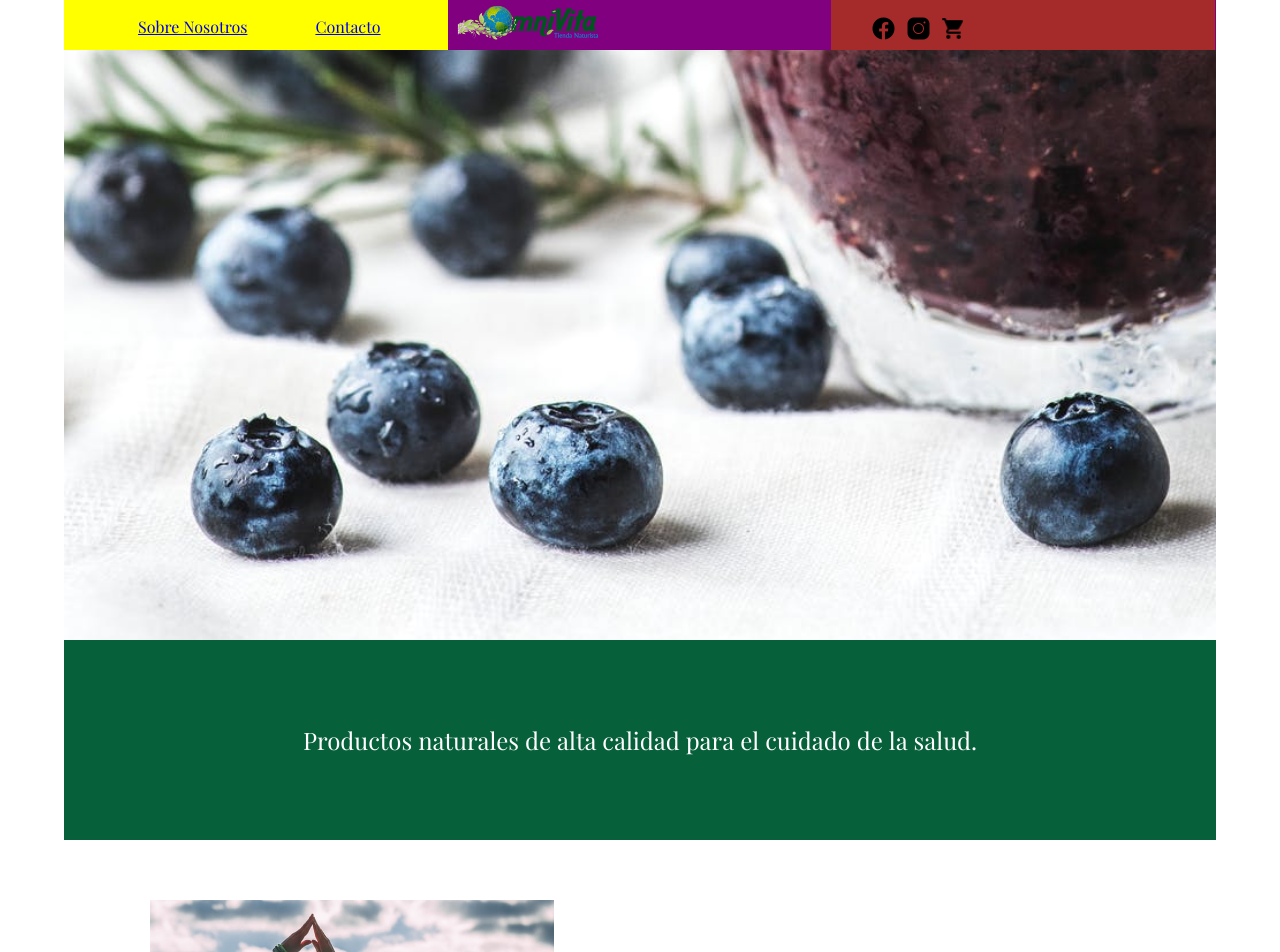
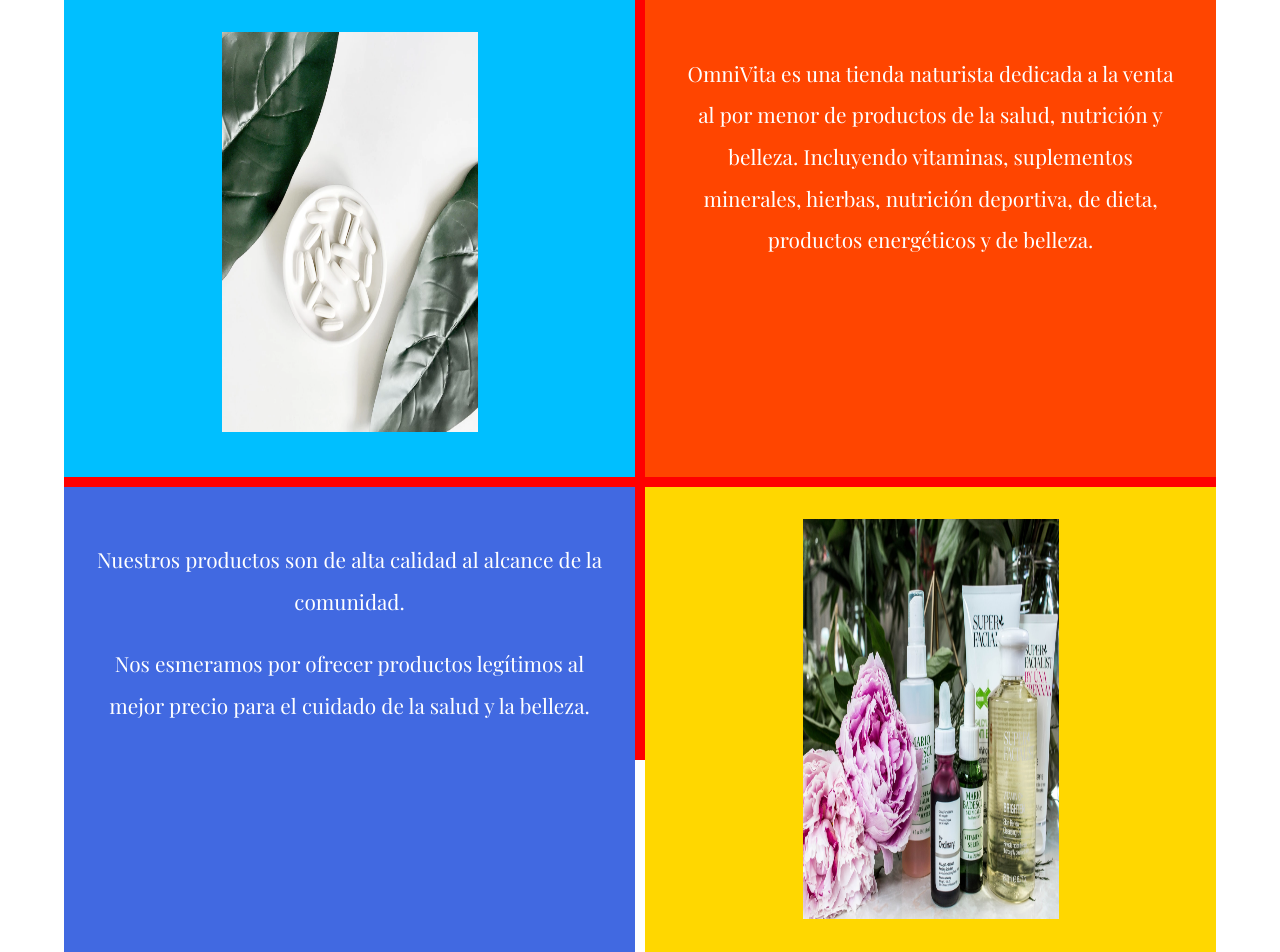
Before and after one commit to makeespresso/omnivita, a React (Create React App) app in the folder omnivitatiendanaturista/: page / in a window 1280 px wide. Shown: the top 952 px of the page. Built offline with nearby package versions, Linux system fonts and the light colour scheme.

Commit message:
ProductsImage Component changes required

```diff
--- a/omnivitatiendanaturista/src/App.css
+++ b/omnivitatiendanaturista/src/App.css
@@ -94,7 +94,7 @@ li{
 
 /*CONTENT - CONTENT - CONTENT - CONTENT - CONTENT - CONTENT - */
 
-.content{
+/* .content{
   width: 90vw;
   height: 100vh;
   display: inline-flex;
@@ -124,7 +124,45 @@ width: 25vw;
 .exercising-picture{
   width: 100%;
   height: 100%;
+} */
+
+.content{
+  /* width: 90vw;
+  height: 100vh;
+  display: inline-flex;
+  justify-content: space-around;
+  align-items: center; */
+  /* margin: 2rem; */
+  background-color: red;
+  width: 90vw;
+  height: 95vh;
+  display: grid;
+  grid-template-columns: 1fr 1fr;
+  grid-template-rows: 1fr 1fr;
+  grid-gap: 10px 10px;
 }
+
+.cell {
+  color: white;
+  line-height: 2;
+  font-size: 1.3rem;
+  text-align: center;
+  padding: 2rem;
+}
+
+.cell-1 {
+  background: deepskyblue;
+}
+.cell-2 {
+  background: orangered;
+}
+.cell-3 {
+  background: royalblue;
+}
+.cell-4 {
+  background: gold;
+}
+
 
 /* PRODUCTSINFO - PRODUCTSINFO - PRODUCTSINFO - PRODUCTSINFO - PRODUCTSINFO */
 .products-info{
--- a/omnivitatiendanaturista/src/App.js
+++ b/omnivitatiendanaturista/src/App.js
@@ -11,12 +11,12 @@ function App() {
   return (
     <div className="App">
       <header className="App-header">
-        <Navbar />
-        <MainHeader />
+        {/* <Navbar /> */}
+        {/* <MainHeader /> */}
         <Content />
-        <ProductsInfo />
-        <Contact />
-        <Footer />
+        {/* <ProductsInfo /> */}
+        {/* <Contact /> */}
+        {/* <Footer /> */}
       </header>
     </div>
   );
--- a/omnivitatiendanaturista/src/components/Content.jsx
+++ b/omnivitatiendanaturista/src/components/Content.jsx
@@ -1,18 +1,38 @@
 import React from 'react';
 import contentImage from '../assets/img/content-image.png';
 import exercisingImage from '../assets/img/yoga.jpeg';
+import productsImage from '../assets/img/productsImage.jpeg';
+import leavesPills from '../assets/img/hero-img-omnivita.png'
 
 export default function Content() {
   return (
     <div className="content">
-      <div className="content-image">
+      {/* <div className="content-image">
         <img className="exercising-picture" src={exercisingImage} alt="Exercising" />
       </div>
       <div className="content-text">
         <p>OmniVita es una tienda naturista dedicada a la venta al por menor de productos de la  salud, nutrición y belleza. Incluyendo vitaminas, suplementos minerales, hierbas, nutrición deportiva, de dieta,  productos energéticos y de belleza.</p>
         <p>Nuestros  productos son de alta calidad al alcance de la comunidad.</p>
         <p>Nos esmeramos por ofrecer productos legítimos al mejor precio para el cuidado de la salud y la belleza.</p>
+      </div> */}
+      <div class="cell cell-1">
+        <img className="products-image" src={leavesPills} alt="Products" />
       </div>
+
+      <div class="cell cell-2">
+        <p>OmniVita es una tienda naturista dedicada a la venta al por menor de productos de la  salud, nutrición y belleza. Incluyendo vitaminas, suplementos minerales, hierbas, nutrición deportiva, de dieta,  productos energéticos y de belleza.</p>
+      </div>
+
+      <div class="cell cell-3">
+        <p>Nuestros  productos son de alta calidad al alcance de la comunidad.</p>
+        <p>Nos esmeramos por ofrecer productos legítimos al mejor precio para el cuidado de la salud y la belleza.</p>
+      </div>
+
+      <div class="cell cell-4">
+        <img className="products-image" src={productsImage} alt="Products" />
+
+      </div>
+
     </div>
   )
 }
```
Also changed, not shown: omnivitatiendanaturista/src/assets/img/productsImage.jpeg (added).
